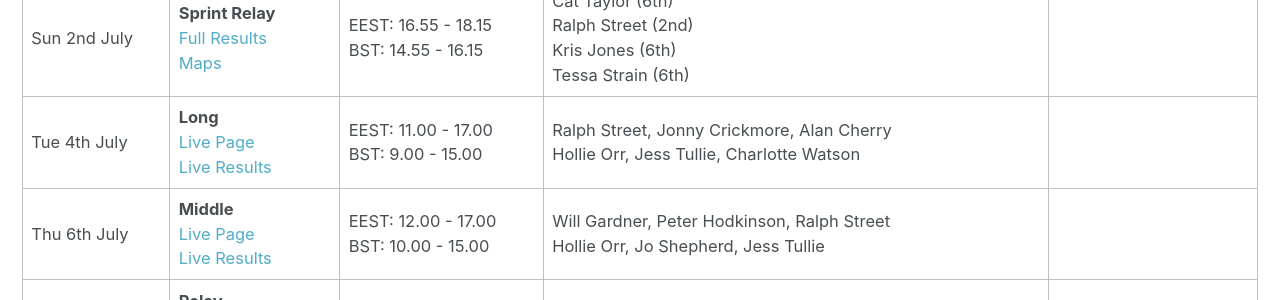
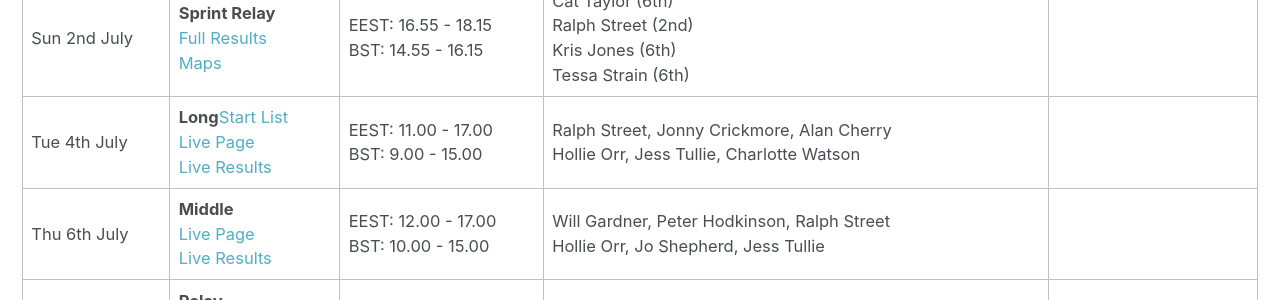
Before and after one commit to Maprunner/maprunner, a Jekyll site: the page built from _pages/woc2017.md, in a window 1280 px wide and 900 px high, scrolled down 923 px. Shown: the part 153-453 px from the top of the window. Built offline with Jekyll 4.4.1, drawn with Linux system fonts in a browser that asks for light colours.

Commit message:
long start list

```diff
--- a/_pages/woc2017.md
+++ b/_pages/woc2017.md
@@ -19,7 +19,7 @@ header:
 | Fri 30th June | **Sprint Qualifier**<br>[Final Results](https://eventor.orienteering.org/Events/ResultList?eventId=5737&groupBy=EventClass)<br>[Maps](http://woc2017.ee/live/sprint-qualification) | EEST: 13.00 - 15.00<br> BST: 11:00 - 13.00 | <span style="float:left;width:65%;">Megan Carter-Davies (4th)<br>Jo Shepherd (10th)<br>Alice Leake (13th)</span><span style="float:right;width:35%;">Kris Jones (2nd)<br>Chris Smithard (10th)<br>Peter Hodkinson (12th)</span> | [WOC 2017 Day One](/woc-2017-day-one) |
 | Sat 1st July  | **Sprint Final**<br>[Final Results](https://eventor.orienteering.org/Events/ResultList?eventId=5738&groupBy=EventClass)<br>[Maps](http://woc2017.ee/live/sprint-final) | EEST: 14.30 - 17.00<br> BST: 12.30 - 15.00  | <span style="float:left;width:65%;">Megan Carter-Davies (28th)<br>Jo Shepherd (30th)<br>Alice Leake (35th)</span><span style="float:right;width:35%;">Peter Hodkinson (13th)<br>Chris Smithard (14th)</span> | [WOC 2017 Day Two](/woc-2017-day-two) |
 | Sun 2nd July  | **Sprint Relay**<br>[Full Results](http://r.emit.live/followfull.php?comp=12628&lang=en)<br>[Maps](http://woc2017.ee/live/sprint-relay) | EEST: 16.55 - 18.15<br> BST: 14.55 - 16.15 | Cat Taylor (6th)<br>Ralph Street (2nd)<br>Kris Jones (6th)<br>Tessa Strain (6th) | |
-| Tue 4th July  | **Long**<br>[Live Page](http://woc2017.ee/live/long-distance)<br>[Live Results](http://r.emit.live/followfull.php?comp=12629&lang=en) | EEST: 11.00 - 17.00<br> BST: 9.00 - 15.00  | Ralph Street, Jonny Crickmore, Alan Cherry<br> Hollie Orr, Jess Tullie, Charlotte Watson | |
+| Tue 4th July  | **Long**[Start List](https://eventor.orienteering.org/Events/StartList?eventId=5740&groupBy=EventClass)<br>[Live Page](http://woc2017.ee/live/long-distance)<br>[Live Results](http://r.emit.live/followfull.php?comp=12629&lang=en) | EEST: 11.00 - 17.00<br> BST: 9.00 - 15.00  | Ralph Street, Jonny Crickmore, Alan Cherry<br> Hollie Orr, Jess Tullie, Charlotte Watson | |
 | Thu 6th July  | **Middle**<br>[Live Page](http://woc2017.ee/live/middle)<br>[Live Results](http://r.emit.live/followfull.php?comp=12630&lang=en) | EEST: 12.00 - 17.00<br> BST: 10.00 - 15.00 | Will Gardner, Peter Hodkinson, Ralph Street<br> Hollie Orr, Jo Shepherd, Jess Tullie | |
 | Fri 7th July  | **Relay**<br>[Live Page](http://woc2017.ee/live/relay)<br>[Live Results](http://r.emit.live/followfull.php?comp=12631&lang=en) | EEST: 12.45 - 17.00<br> BST: 10.45 - 15.00 | Graham Gristwood, Ralph Street, Alan Cherry<br> Megan Carter-Davies, Cat Taylor, Hollie Orr | |
 
```
